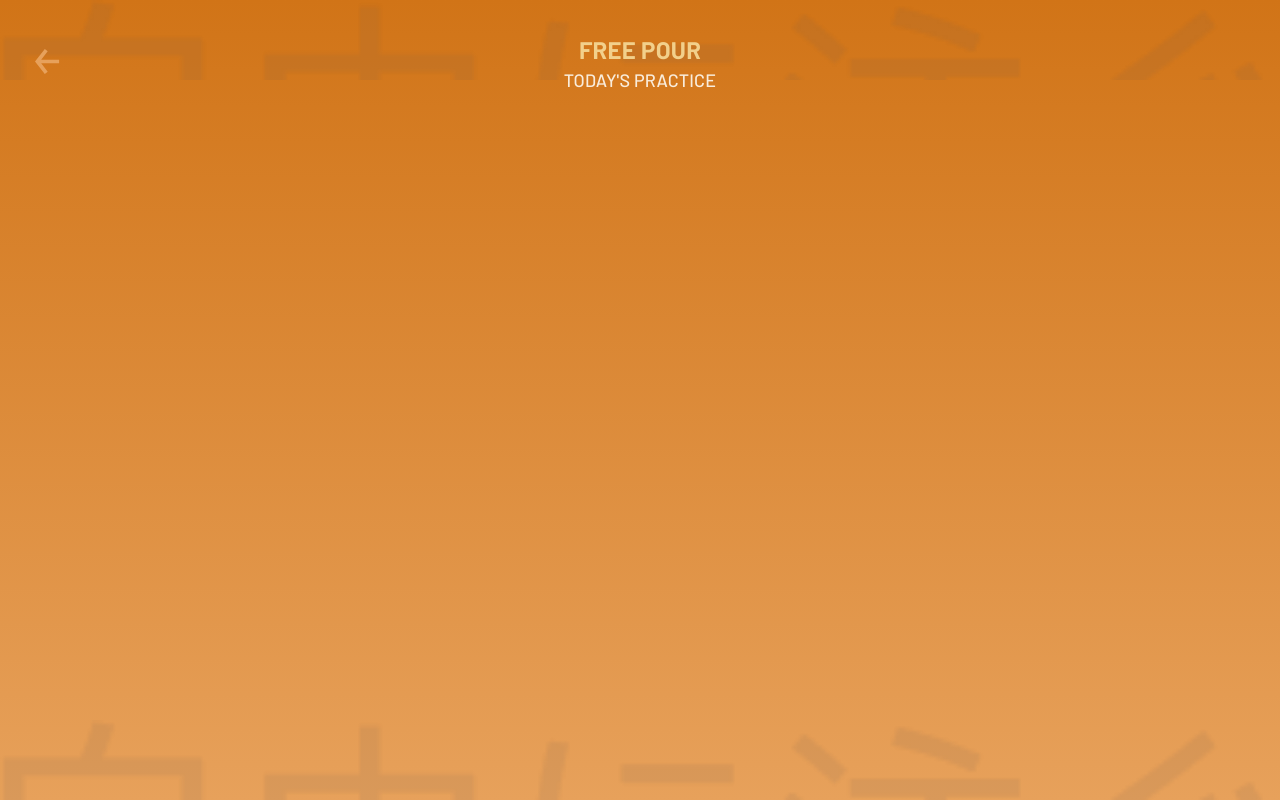
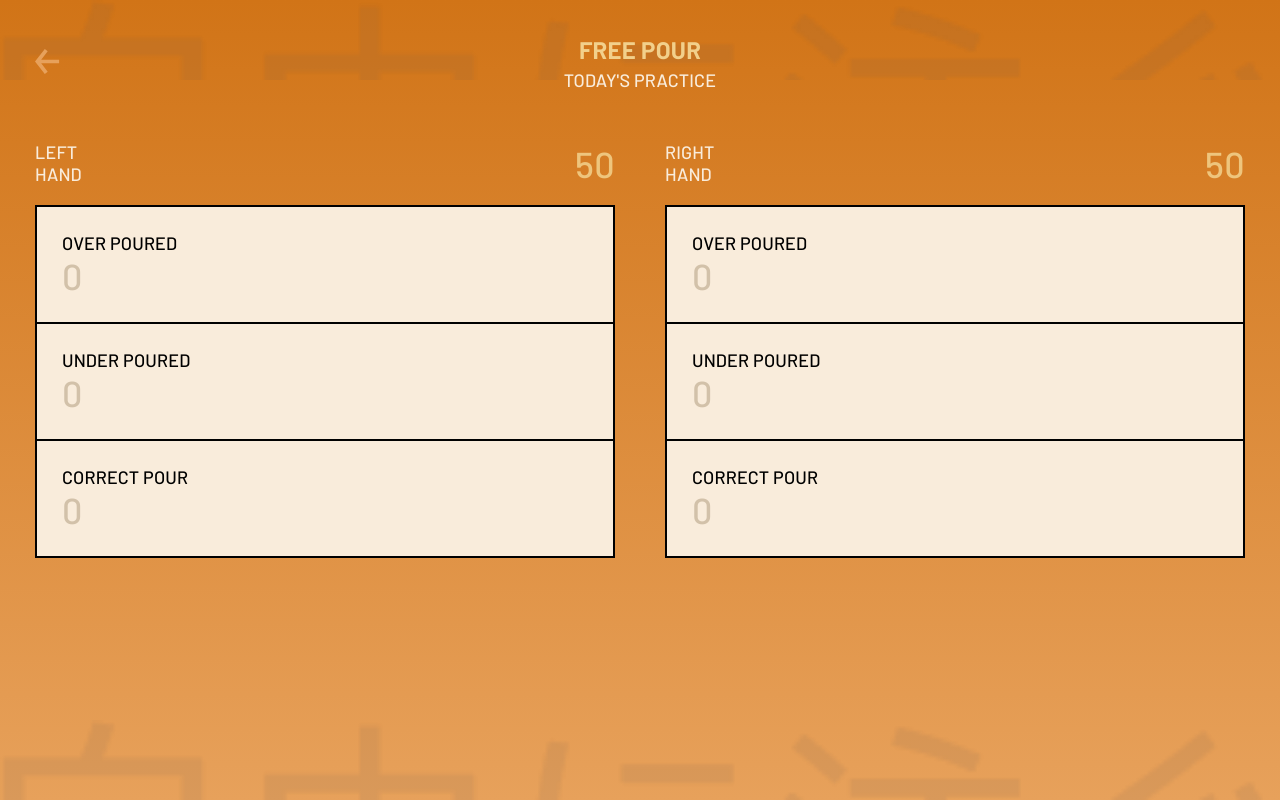
Before and after one commit to fathermerry/freepour, a Vue app: page / in a window 1280 px wide. Both pictures are taken after a click on the link "START PRACTICE". Built offline with nearby package versions, Linux system fonts and the light colour scheme.

Commit message:
Complete UI for practice screen

```diff
--- a/src/App.vue
+++ b/src/App.vue
@@ -3,11 +3,11 @@
     <div class="pattern pattern-on-top"></div>
     <div class="pattern pattern-at-bottom"></div>
     <transition name="fade">
-      <index v-if="state === 'index'" @next="changeState" />
+      <index v-if="page === 'index'" @next="toPage" />
       <div class="content" v-else>
-        <navigation :state="state" @back="changeState('index')" />
-        <practice v-if="state === 'practice'" />
-        <performance v-if="state === 'performance'" />
+        <navigation :page="page" @back="toPage('index')" />
+        <practice v-if="page === 'practice'" />
+        <performance v-if="page === 'performance'" />
       </div>
     </transition>
   </div>
@@ -29,12 +29,12 @@ export default {
   },
   data() {
     return {
-      state: 'index',
+      page: 'index',
     };
   },
   methods: {
-    changeState(state) {
-      this.state = state;
+    toPage(page) {
+      this.page = page;
     },
   },
 };
--- a/src/components/Nav.vue
+++ b/src/components/Nav.vue
@@ -7,7 +7,7 @@
     </div>
     <div class="title">
       <h3>FREE POUR</h3>
-      <h5>TODAY'S PRACTICE</h5>
+      <h5>{{ pageTitle }}</h5>
     </div>
     <div></div>
   </nav>
@@ -15,9 +15,14 @@
 
 <script>
 export default {
-  name: 'nav',
-  prop: {
-    state: String,
+  name: 'navigation',
+  props: {
+    page: String,
+  },
+  computed: {
+    pageTitle() {
+      return this.page === 'practice' ? "TODAY'S PRACTICE" : 'PERFORMANCE';
+    },
   },
 };
 </script>
@@ -25,6 +30,7 @@ export default {
 <style lang="scss" scoped>
 nav {
   display: flex;
+  margin-bottom: 50px;
   > div {
     min-width: 25px;
   }
--- a/src/components/Practice.vue
+++ b/src/components/Practice.vue
@@ -1,12 +1,155 @@
 <template>
-  <div></div>
+  <div class="practice">
+    <div class="practice-column" id="left">
+      <div class="header">
+        <div class="header-title">LEFT <br> HAND</div>
+        <div class="header-pool">{{ logs.left.pool }}</div>
+      </div>
+      <div class="counts">
+        <a class="count" @click="record('left', 'overpoured')">
+          <div class="count-title">Over Poured</div>
+          <div class="count-amount">{{ logs.left.counts.overpoured }}</div>
+        </a>
+        <a class="count" @click="record('left', 'underpoured')">
+          <div class="count-title">Under Poured</div>
+          <div class="count-amount">{{ logs.left.counts.underpoured }}</div>
+        </a>
+        <a class="count" @click="record('left', 'correctpour')">
+          <div class="count-title">Correct Pour</div>
+          <div class="count-amount">{{ logs.left.counts.correctpour }}</div>
+        </a>
+      </div>
+    </div>
+    <div class="practice-column" id="right">
+      <div class="header">
+        <div class="header-title">RIGHT <br> HAND</div>
+        <div class="header-pool">{{ logs.right.pool }}</div>
+      </div>
+      <div class="counts">
+        <a class="count" @click="record('right', 'overpoured')">
+          <div class="count-title">Over Poured</div>
+          <div class="count-amount">{{ logs.right.counts.overpoured }}</div>
+        </a>
+        <a class="count" @click="record('right', 'underpoured')">
+          <div class="count-title">Under Poured</div>
+          <div class="count-amount">{{ logs.right.counts.underpoured }}</div>
+        </a>
+        <a class="count" @click="record('right', 'correctpour')">
+          <div class="count-title">Correct Pour</div>
+          <div class="count-amount">{{ logs.right.counts.correctpour }}</div>
+        </a>
+      </div>
+    </div>
+  </div>
 </template>
 
 <script>
 export default {
   name: 'Practice',
+  data() {
+    const today = `logs_${Date.now()}`;
+    function newLog() {
+      return {
+        left: {
+          pool: 50,
+          counts: {
+            overpoured: 0,
+            underpoured: 0,
+            correctpour: 0,
+          },
+        },
+        right: {
+          pool: 50,
+          counts: {
+            overpoured: 0,
+            underpoured: 0,
+            correctpour: 0,
+          },
+        },
+      };
+    }
+
+    const logs = localStorage.getItem(today) ? JSON.parse(localStorage.getItem(today)) : newLog();
+
+    return {
+      today,
+      logs,
+    };
+  },
+  methods: {
+    record(hand, type) {
+      if (!this.logs[hand].pool) return;
+      this.logs[hand].pool -= 1;
+      this.logs[hand].counts[type] += 1;
+      localStorage.setItem(this.today, {});
+    },
+  },
 };
 </script>
 
 <style lang="scss" scoped>
+.practice {
+  display: flex;
+  &-column {
+    flex: 1;
+    margin-right: 50px;
+    &:last-child {
+      margin-right: 0;
+    }
+  }
+}
+
+.header {
+  display: flex;
+  align-items: center;
+  margin-bottom: 20px;
+  > div {
+    flex: 1;
+  }
+  > div:last-child {
+    text-align: right;
+  }
+  &-title {
+    font-style: normal;
+    font-weight: 500;
+    line-height: normal;
+    font-size: 18px;
+    letter-spacing: 0.01em;
+    color: #F9ECDB;
+  }
+  &-pool {
+    font-weight: 500;
+    line-height: normal;
+    font-size: 36px;
+    text-align: right;
+    letter-spacing: 0.01em;
+    color: #EEC57D;
+  }
+}
+
+.count {
+  padding: 25px;
+  background: #F9ECDB;
+  border: solid 2px black;
+  display: block;
+  &:not(:last-child) {
+    border-bottom: none;
+  }
+  &-title {
+    font-style: normal;
+    font-weight: 500;
+    line-height: normal;
+    font-size: 18px;
+    letter-spacing: 0.01em;
+    color: #000000;
+    text-transform: uppercase;
+  }
+  &-amount {
+    font-weight: 500;
+    line-height: normal;
+    font-size: 36px;
+    letter-spacing: 0.01em;
+    color: #D2C1A9;
+  }
+}
 </style>
```
